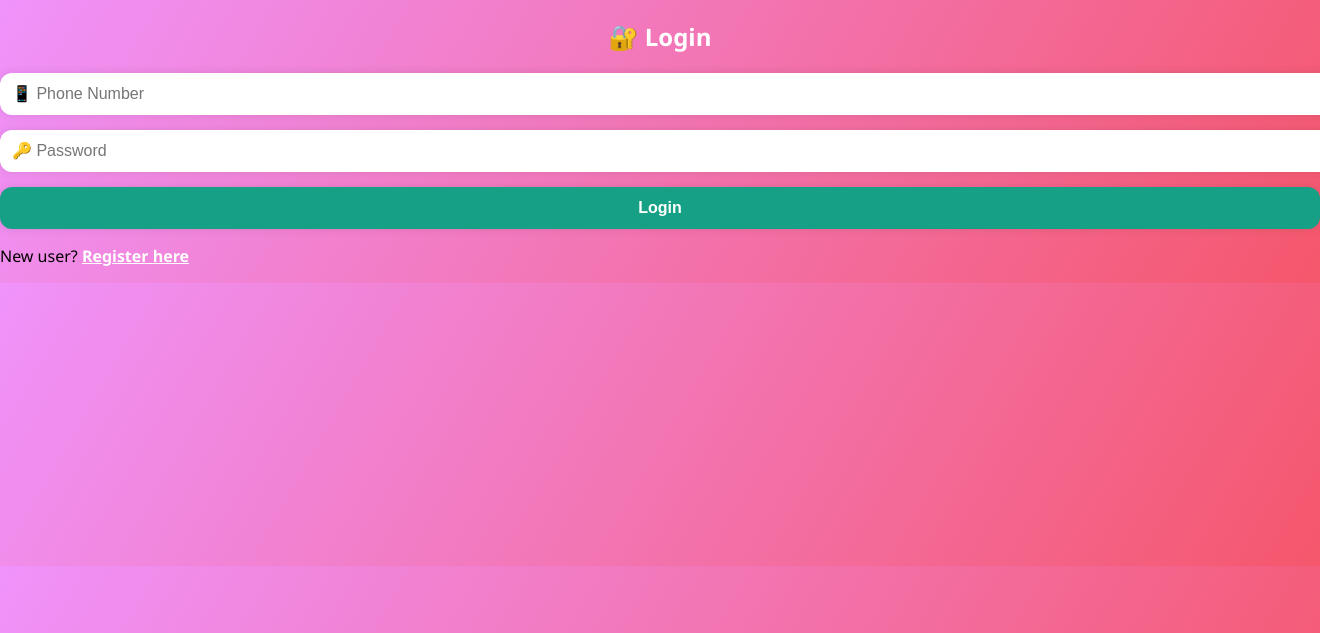
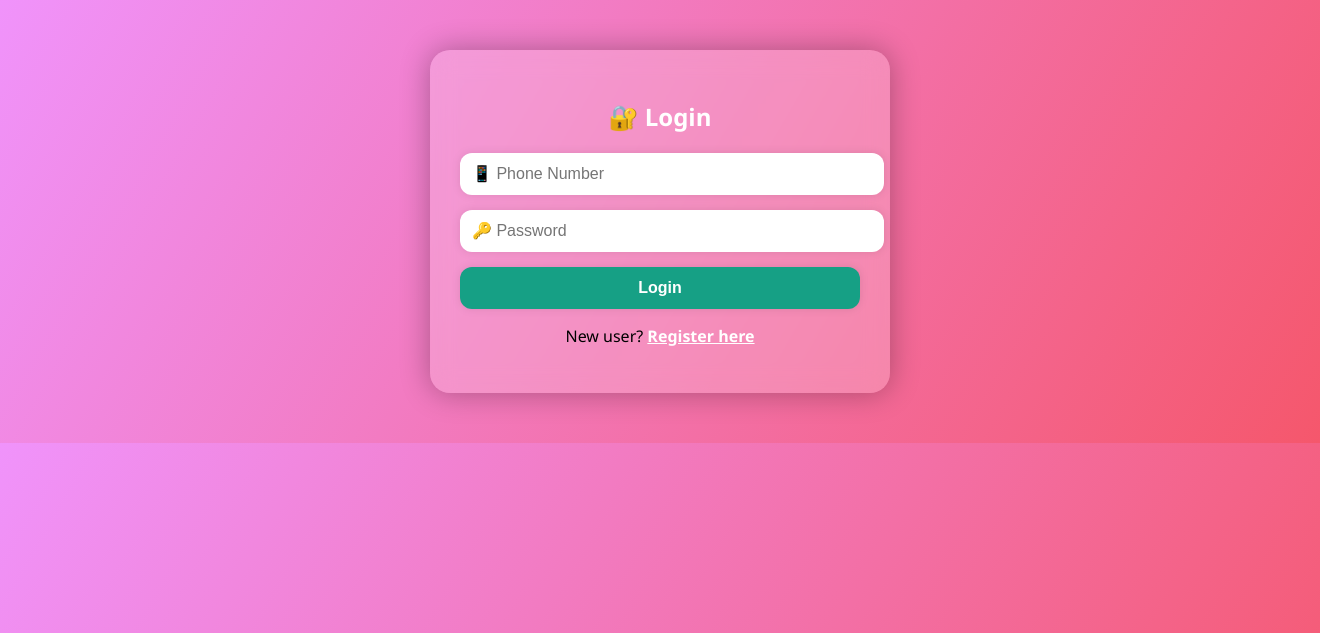
Before and after one commit to abdullahasad491326/SMS_Web_App, a Flask app: page /login in a window 1320 px wide; the page is wider, and only the part inside the window is pictured. Shown: the top 633 px of that part. Run offline with Flask 3, Linux system fonts and the light colour scheme.

Commit message:
Update login.html

```diff
--- a/app/templates/login.html
+++ b/app/templates/login.html
@@ -7,8 +7,7 @@
   <link rel="stylesheet" href="{{ url_for('static', filename='style.css') }}">
 </head>
 <body>
-  <div class="card-container">
-    <div class="glass-card">
+  <div class="card">
     <h2>🔐 Login</h2>
     {% with messages = get_flashed_messages() %}
       {% if messages %}
@@ -20,8 +19,7 @@
       <input type="password" name="password" placeholder="🔑 Password" required>
       <button type="submit">Login</button>
     </form>
-      <p>New user? <a href="/register">Register here</a></p>
-    </div>
+    <p style="text-align: center;">New user? <a href="/register">Register here</a></p>
   </div>
 </body>
 </html>
```
Lines whose indentation alone changed are shown as unchanged.
